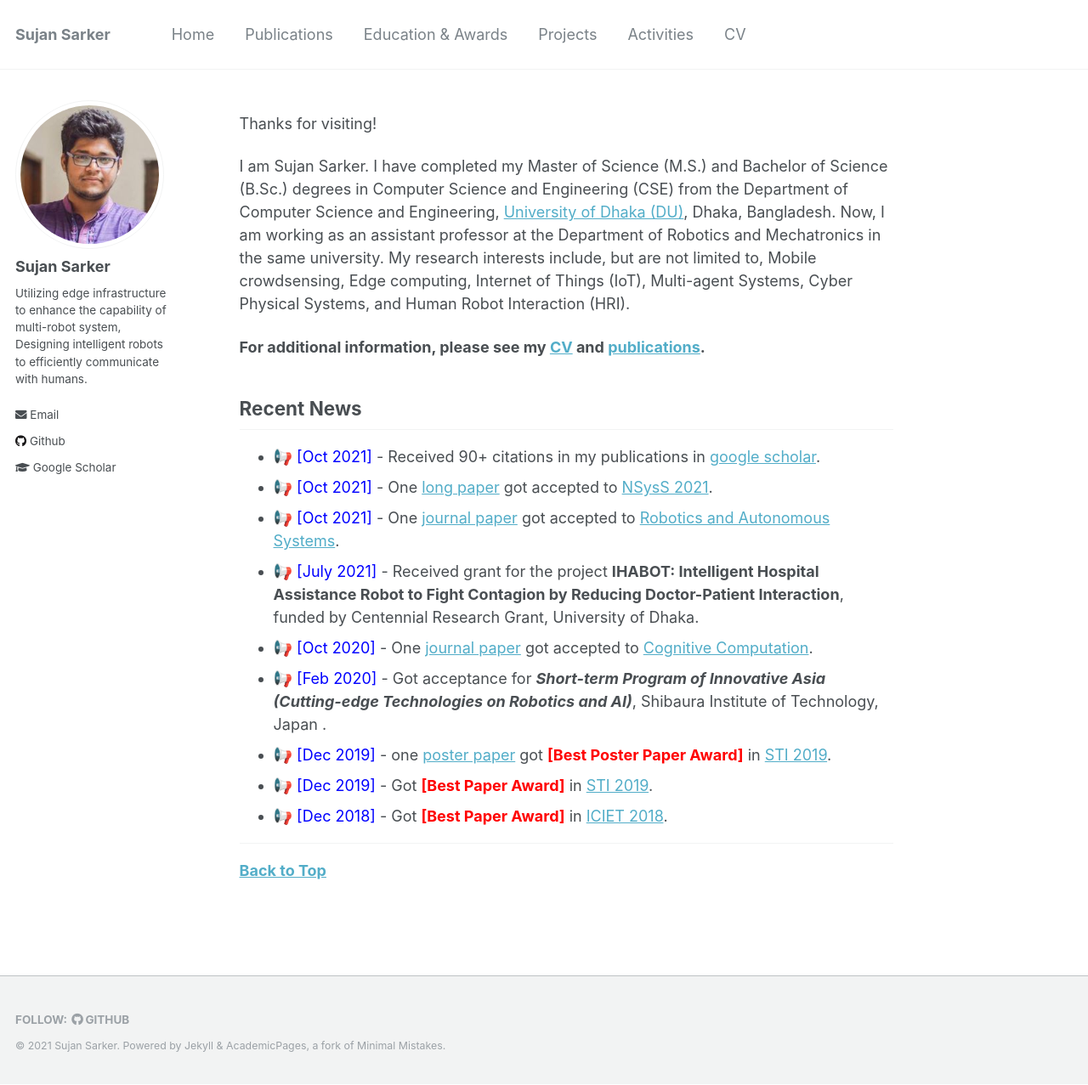
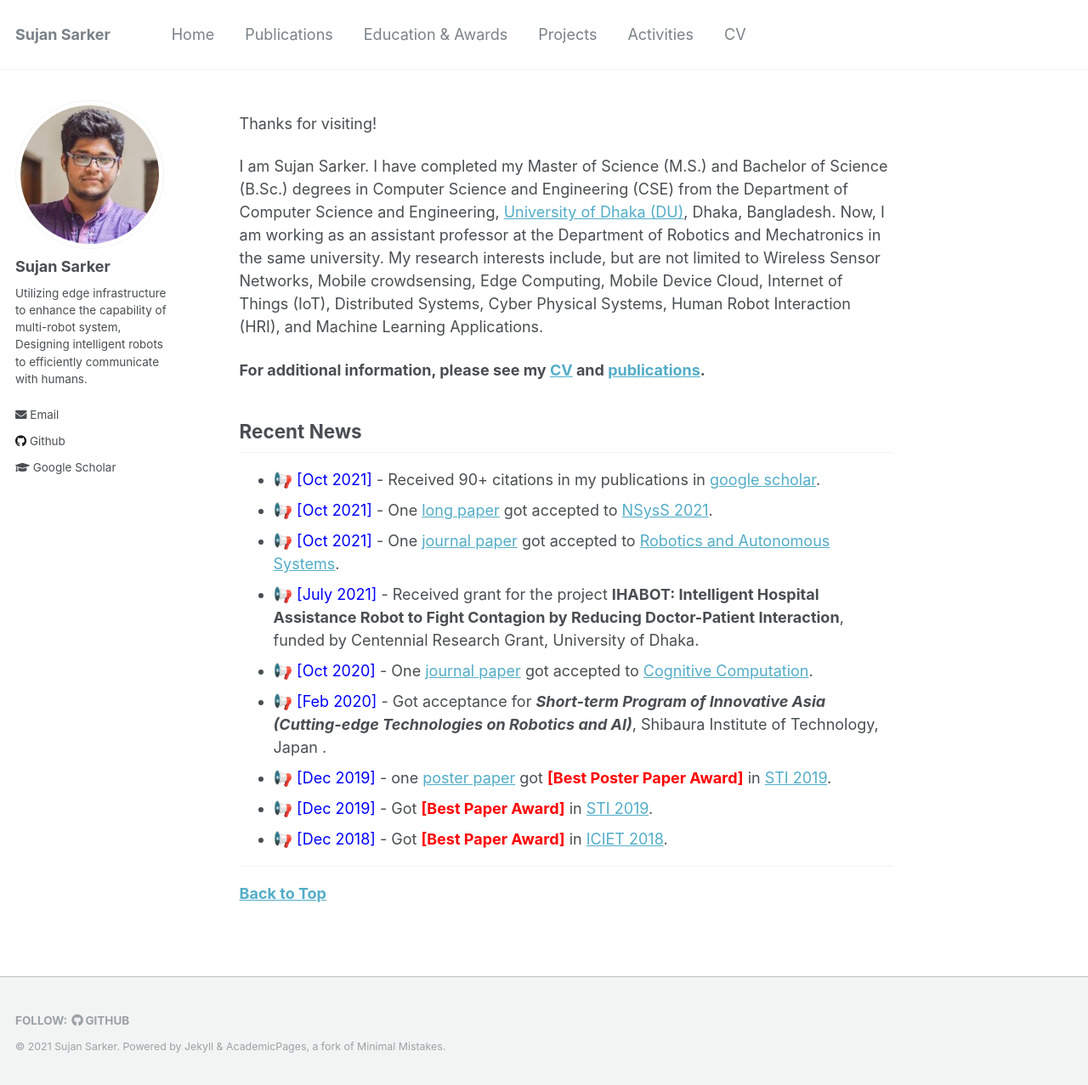
Before and after one commit to sujan-sarker/sujan-sarker.github.io, a Jekyll site: the page built from _pages/about.md, in a window 1280 px wide and 1277 px high. Shown: the whole window at 85% size. Built offline with Jekyll 4.4.1, drawn with Linux system fonts in a browser that asks for light colours.

Commit message:
Update about.md

```diff
--- a/_pages/about.md
+++ b/_pages/about.md
@@ -11,7 +11,7 @@ redirect_from:
 Thanks for visiting!
 
 
-I am Sujan Sarker. I have completed my Master of Science (M.S.) and Bachelor of Science (B.Sc.) degrees in Computer Science and Engineering (CSE) from the  Department of Computer Science and Engineering, [University of Dhaka (DU)](https://www.du.ac.bd/), Dhaka, Bangladesh. Now, I am working as an assistant professor at the Department of Robotics and Mechatronics in the same university. My research interests include, but are not limited to, Mobile crowdsensing, Edge computing, Internet of Things (IoT), Multi-agent Systems, Cyber Physical Systems, and Human Robot Interaction (HRI).
+I am Sujan Sarker. I have completed my Master of Science (M.S.) and Bachelor of Science (B.Sc.) degrees in Computer Science and Engineering (CSE) from the  Department of Computer Science and Engineering, [University of Dhaka (DU)](https://www.du.ac.bd/), Dhaka, Bangladesh. Now, I am working as an assistant professor at the Department of Robotics and Mechatronics in the same university. My research interests include, but are not limited to Wireless Sensor Networks, Mobile crowdsensing, Edge Computing, Mobile Device Cloud, Internet of Things (IoT), Distributed Systems, Cyber Physical Systems, Human Robot Interaction (HRI), and Machine Learning Applications.
 
 **For additional information, please see my [CV](https://sujan-sarker.github.io/cv/) and [publications](https://sujan-sarker.github.io/publications/).**
 
```
